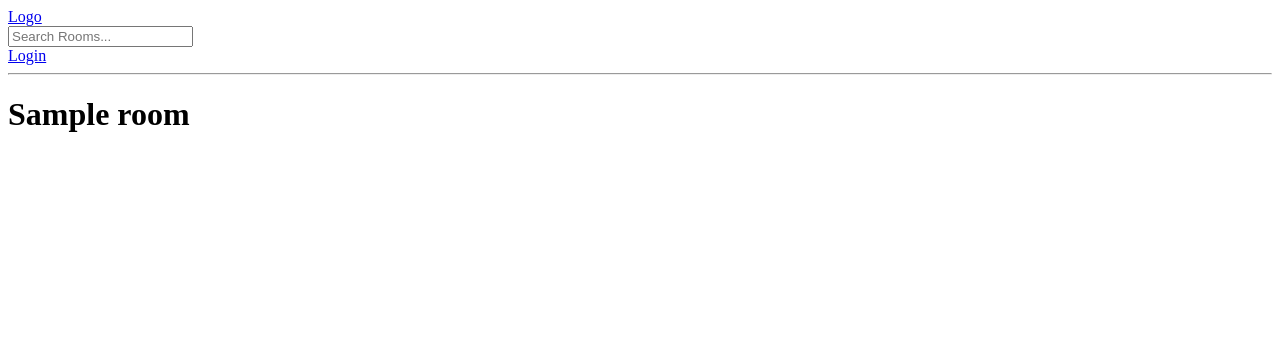
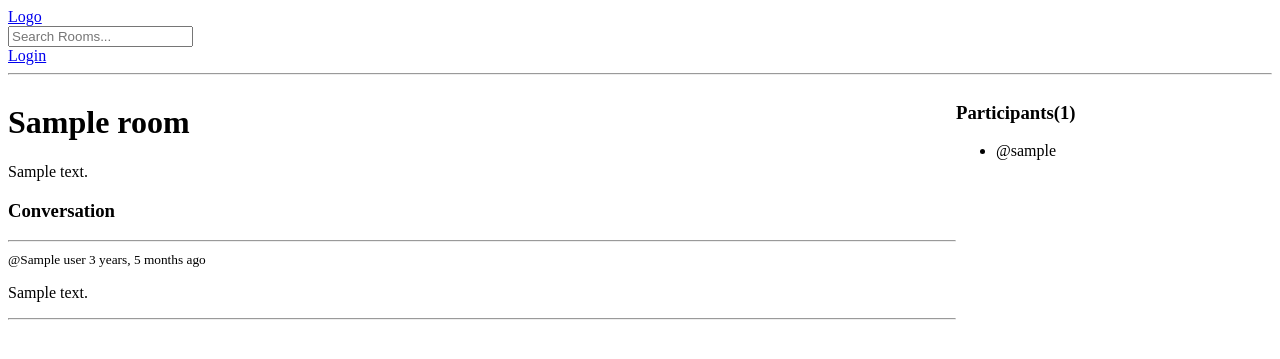
Before and after one commit to abdul-sam/studybud, a Django app: template base/templates/base/room.html in a window 1280 px wide. Shown: the top 359 px of the page. Run offline with Django 4.2, Linux system fonts and the light colour scheme; the template is opened without the code that fills it: most values are stand-ins (such as "Sample title", 1, 10 or a date in 2020).

Commit message:
Added participants and messages functionality

```diff
--- a/base/models.py
+++ b/base/models.py
@@ -15,7 +15,7 @@ class Room(models.Model):
     topic = models.ForeignKey(Topic, on_delete=models.SET_NULL, null=True)
     name = models.CharField(max_length=200)
     description = models.TextField(null=True, blank=True)
-    # participants =
+    participants = models.ManyToManyField(User, related_name='participants', blank=True)
     updated_at = models.DateTimeField(auto_now=True)
     created_at = models.DateTimeField(auto_now_add=True)
 
--- a/base/templates/base/room.html
+++ b/base/templates/base/room.html
@@ -1,7 +1,54 @@
 {% extends 'base.html' %}
 
 {% block content %}
-    <div>
-        <h1>{{ room.name }}</h1>
+    <style>
+        .room-container{
+            display: grid;
+            grid-template-columns: 3fr 1fr;
+        }
+
+    </style>
+
+    <div class="room-container">
+        <div>
+            <div>
+                <h1>{{ room.name }}</h1>
+                <p>{{ room.description }}</p>
+
+                <div class="comment-wrapper">
+                    <h3>Conversation</h3>
+                    <hr/>
+
+                    {% for message in room_messages %}
+                        <div>
+                            {% if message.user == request.user %}
+                                <a href="{% url 'delete_message' message.pk %}">Delete</a>
+                            {% endif %}
+                            <small>@{{message.user}} {{message.created_at|timesince }} ago</small>
+                            <p>{{ message.body }}</p>
+                            <hr/>
+                        </div>
+                    {% endfor %}
+                </div>
+            </div>
+
+            {% if request.user.is_authenticated %}
+                <div class="comment-form">
+                    <form method="POST" action="">
+                        {% csrf_token %}
+                        <input type="text" name="body" placeholder="Write your message">
+                    </form>
+                </div>
+            {% endif %}
+        </div>
+
+        <div>
+            <h3>Participants({{ participant_count }})</h3>
+            <ul>
+                {% for participant in participants %}
+                    <li>@{{ participant.username }}</li>
+                {% endfor %}
+            </ul>
+        </div>
     </div>
 {% endblock %}
--- a/base/urls.py
+++ b/base/urls.py
@@ -10,4 +10,5 @@ urlpatterns = [
     re_path(r'^rooms/new/$', views.new_room, name='new_room'),
     re_path(r'^rooms/(?P<pk>\d+)/edit$', views.update_room, name='edit_room'),
     re_path(r'^rooms/(?P<pk>\d+)/delete$', views.delete_room, name='delete_room'),
+    re_path(r'^delete_message/(?P<pk>\d+)/$', views.delete_message, name='delete_message'),
 ]
```
Also changed, not shown: base/views.py (+34 -3 lines), base/migrations/0005_alter_room_options_room_participants.py (added).
